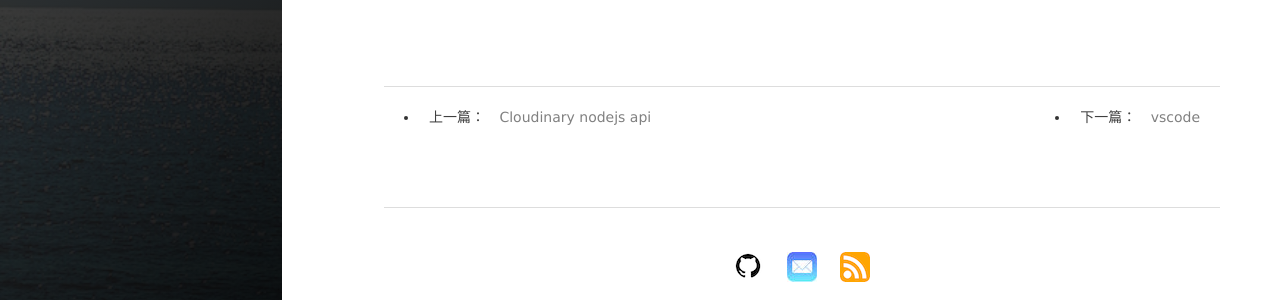
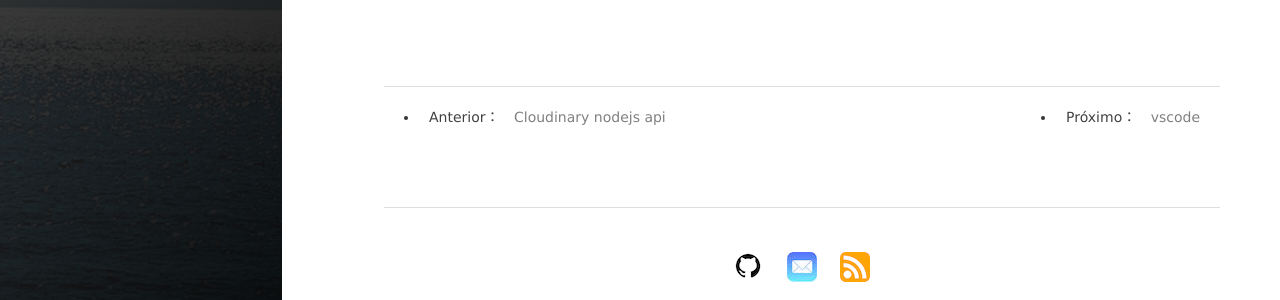
Before and after one commit to Ahnix/Ahnix.github.io, a Jekyll site: the page built from _posts/2021-03-29-webstorm-noconsole.md, in a window 1280 px wide and 1208 px high. Shown: the part 815-1115 px from the top of the window. Built offline with Jekyll 4.4.1, drawn with Linux system fonts in a browser that asks for light colours; nearby versions of some CDN libraries; a script that is not in the unit is left out; comment, search, counter and statistics services are not loaded.

Commit message:
remove cn txt

```diff
--- a/_includes/new-old.html
+++ b/_includes/new-old.html
@@ -61,13 +61,13 @@
        <ul class="pager">
         {% if page.previous.url %}
         <li class="previous">
-            <a href="{{ page.previous.url | prepend: site.baseurl | replace: '//', '/' }}" data-toggle="tooltip" data-placement="top" title="{{page.previous.title}}">上一篇：  <span>{{page.previous.title}}</span>
+            <a href="{{ page.previous.url | prepend: site.baseurl | replace: '//', '/' }}" data-toggle="tooltip" data-placement="top" title="{{page.previous.title}}">Anterior：  <span>{{page.previous.title}}</span>
             </a>
         </li>
         {% endif %}
         {% if page.next.url %}
         <li class="next">
-            <a href="{{ page.next.url | prepend: site.baseurl | replace: '//', '/' }}" data-toggle="tooltip" data-placement="top" title="{{page.next.title}}">下一篇：  <span>{{page.next.title}}</span>
+            <a href="{{ page.next.url | prepend: site.baseurl | replace: '//', '/' }}" data-toggle="tooltip" data-placement="top" title="{{page.next.title}}">Próximo：  <span>{{page.next.title}}</span>
             </a>
         </li>
         {% endif %}
```
